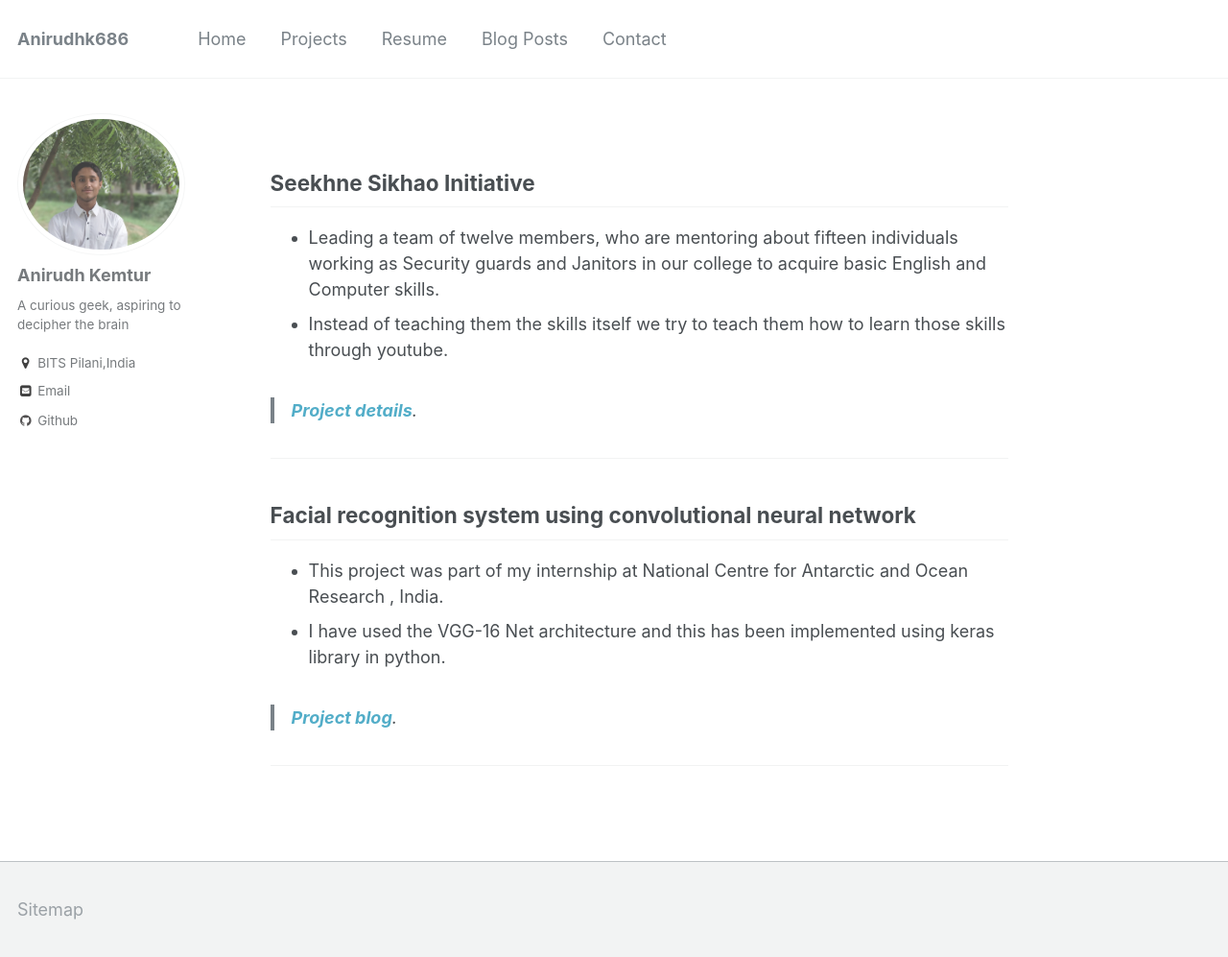
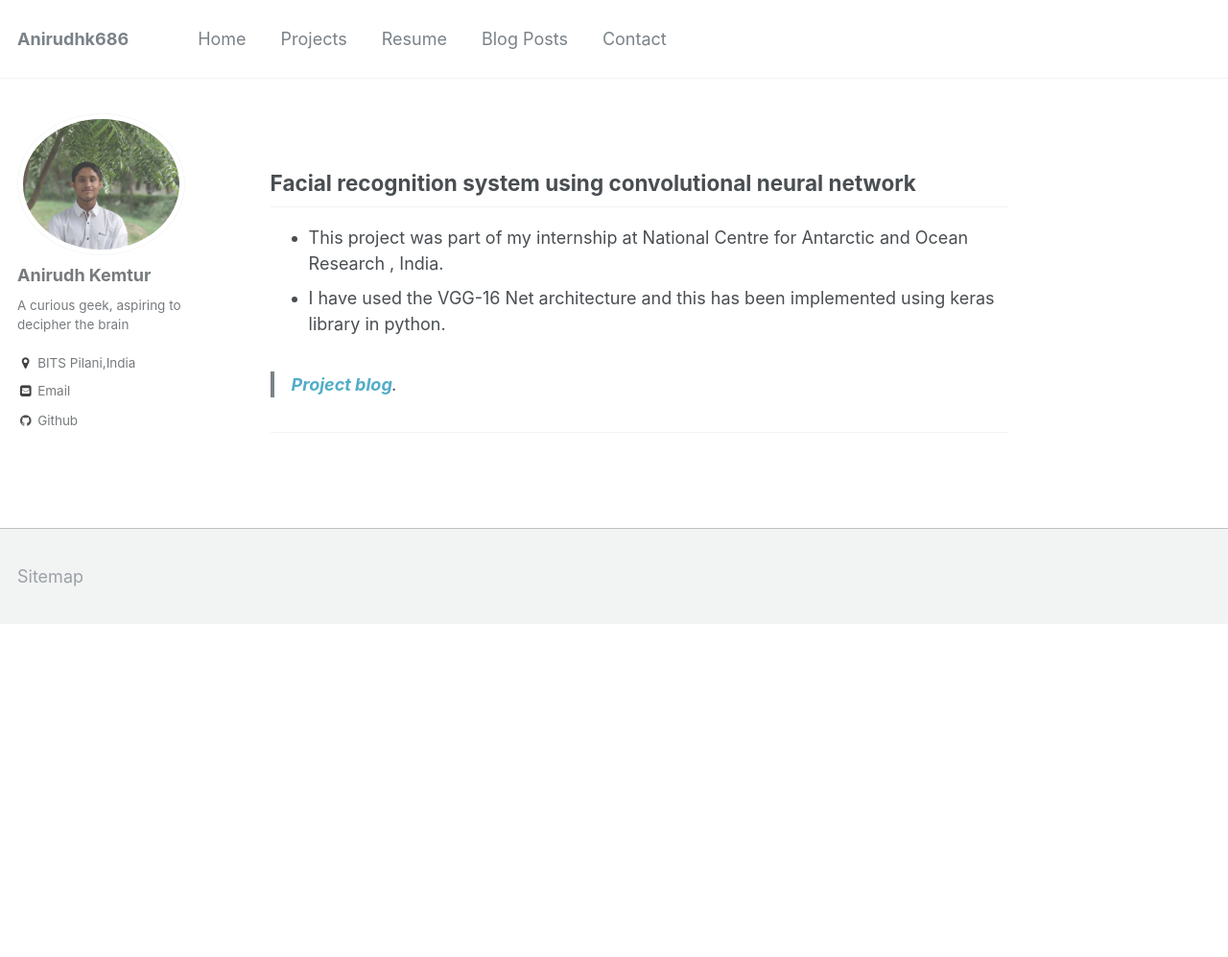
Before and after one commit to anirudhk686/anirudhk686.github.io, a Jekyll site: the page built from _pages/blog_posts.md, in a window 1280 px wide and 997 px high. Shown: the whole window at 96% size. Built offline with Jekyll 4.4.1, drawn with Linux system fonts in a browser that asks for light colours.

Commit message:
Update blog_posts.md

```diff
--- a/_pages/blog_posts.md
+++ b/_pages/blog_posts.md
@@ -6,14 +6,6 @@ author_profile: true
 redirect_from:
 ---
 
-## Seekhne Sikhao Initiative
-
-* Leading a team of twelve members, who are mentoring about fifteen individuals working as Security guards and Janitors in our college to acquire basic English and Computer skills.
-* Instead of teaching them the skills itself we try to teach them how to learn those skills through youtube.
-
-> [**_Project details_**](https://anirudhk686.github.io/Seekhne-Sikhao-Initiative/).
-
-***
 
 ## Facial recognition system using convolutional neural network
 
```
